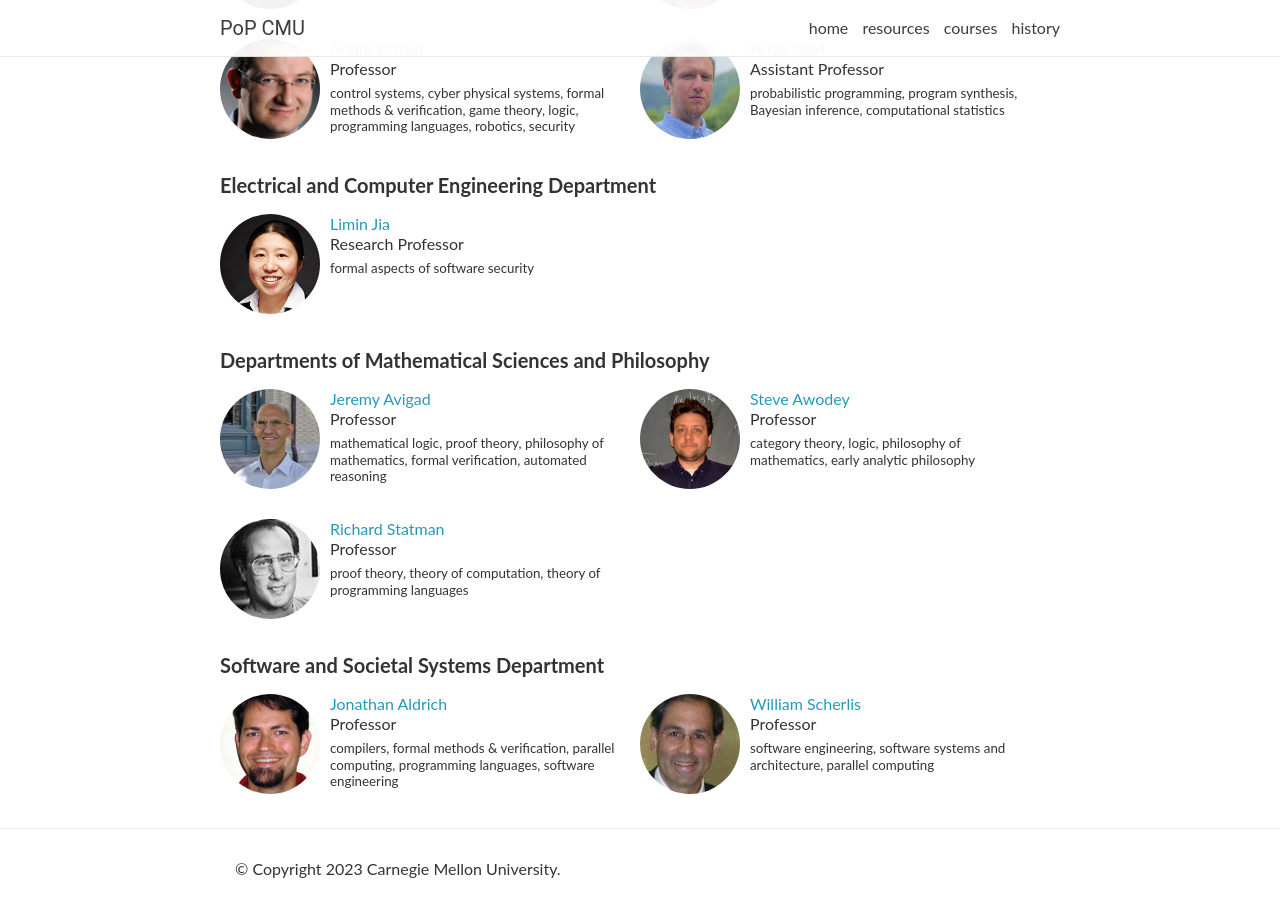
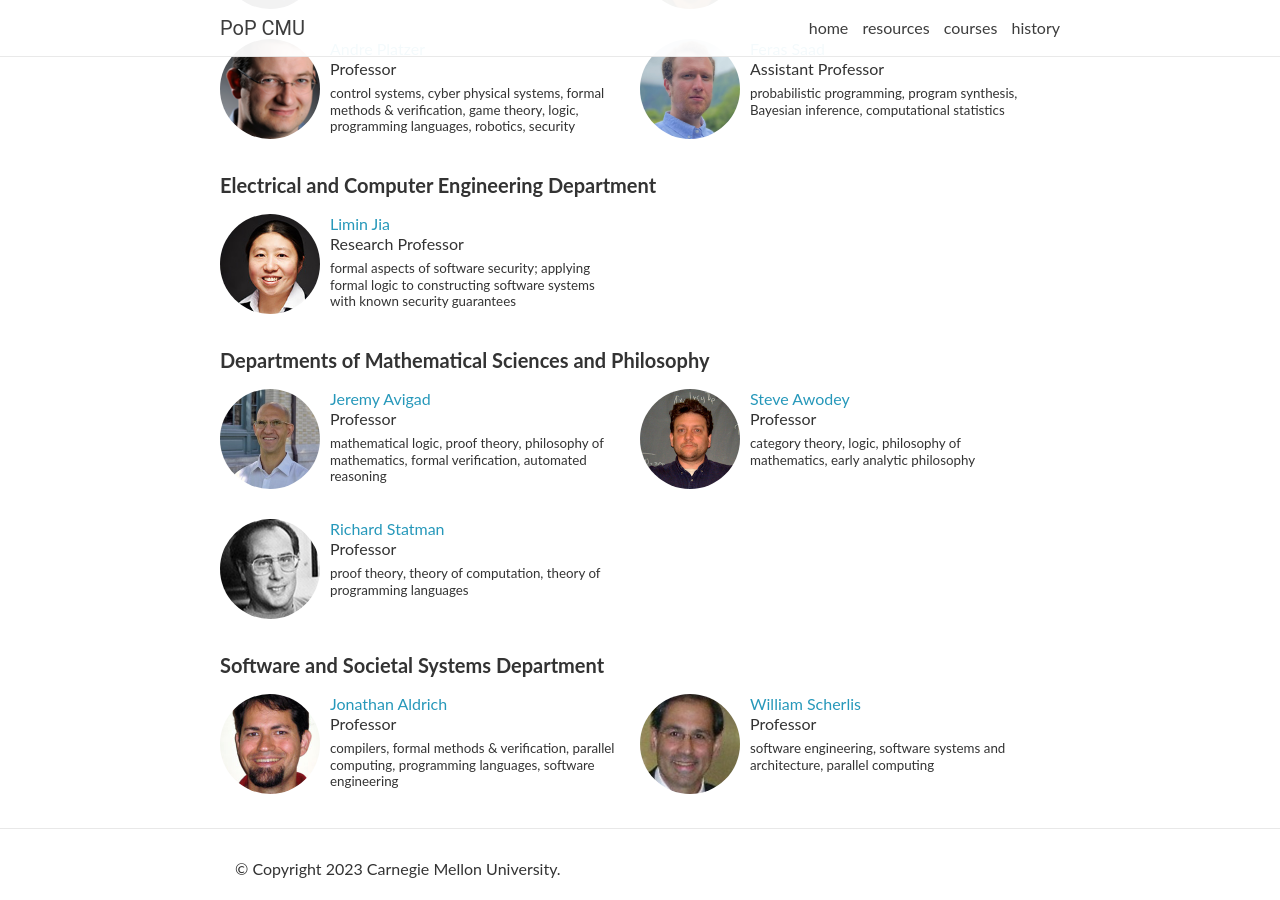
Before and after one commit to probsys/pop, a Jekyll site: the page built from _pages/home.md, in a window 1280 px wide and 900 px high, scrolled down 1487 px. Built offline with Jekyll 4.4.1, drawn with Linux system fonts in a browser that asks for light colours.

Commit message:
Updated Limin.

```diff
--- a/_data/people.yml
+++ b/_data/people.yml
@@ -103,7 +103,7 @@ Current:
       title: Research Professor
       url: https://www.andrew.cmu.edu/user/liminjia/
       image: people/jia.jpg
-      interests: formal aspects of software security
+      interests: formal aspects of software security; applying formal logic to constructing software systems with known security guarantees
 
   - department: Departments of Mathematical Sciences and Philosophy
     faculty:
```
